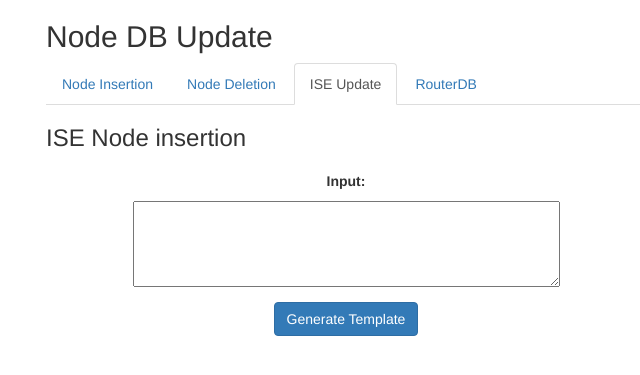
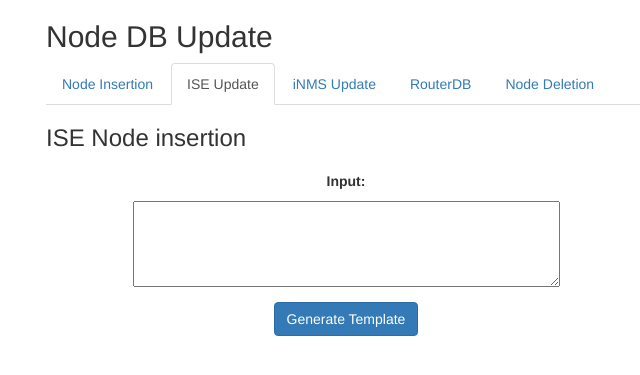
Before and after one commit to suthamk/router, a Flask app: template templates/tabs.html in a window 1280 px wide, after a click on "ISE Update". Shown: the top 375 px of the page, without its empty margins (24-664 px from the left). Run offline with Flask 3, Linux system fonts and the light colour scheme; the template is opened without the code that fills it, so the values that code supplies are empty; some libraries are stand-ins or nearby versions.

Commit message:
modified:   app.py 	modified:   templates/tabs.html

```diff
--- a/app.py
+++ b/app.py
@@ -5,6 +5,7 @@ from datetime import datetime
 import os
 import io
 from openpyxl import Workbook,load_workbook
+from openpyxl.styles import PatternFill,Font, Alignment,Border,Side
 
 
 app = Flask(__name__)
@@ -45,6 +46,57 @@ def create_template(data):
         sheet.append(item)
 
     return template_wb
+
+def create_iNMS_template(data):
+    # Create a new workbook
+    wb = Workbook()
+    sheet = wb.active
+    headers = [
+        "S/N",
+        "Group Name (My Network)",
+        "Hostname",
+        "IP Address",
+        "SNMP Version (SNMPv1 is not allowed)",
+        "Credentials for SNMPv2"
+    ]
+    sheet.append(headers)
+    header_row=sheet[1]
+
+    fill = PatternFill(start_color="99CC00", end_color="99CC00", fill_type="solid")
+    font = Font(bold=True, name='Arial',size=10)
+    font_text=Font(name='Arial',size=10)
+    alignment = Alignment(horizontal='center')
+    border = Border(bottom=Side(border_style="thin"))
+    for cell in header_row:
+        cell.fill = fill
+        cell.font = font
+        cell.alignment = alignment
+        cell.border= border
+    # Write data to the worksheet
+    series_number = 1
+    for item in data:
+        # Check if the length of the item is at least 2
+        if len(item) == 2:
+            # Extract the necessary information from the item
+            group_name = "PCTN - ATN950D" if "ATN950D" in item[0] else "PCTN - ATN910CG"
+            hostname = item[0]
+            ip_address = item[1]
+
+            # Append a new row with the extracted information
+            row_data = [series_number, group_name, hostname, ip_address, 'SNMPv2', 'PCTN-read']
+            sheet.append(row_data)
+
+            series_number += 1
+        else:
+            # Create a separate row for errors
+            error_row = ['Error'] * len(headers)
+            sheet.append(error_row)
+                # Apply borders to the row
+        for cell in sheet[sheet.max_row]:
+            cell.border = border
+            cell.font=font_text
+
+    return wb
 
 def read_data_from_file(file_path):
     with open(file_path, 'r') as file:
@@ -123,7 +175,7 @@ def update_router_db():
 
 @app.route('/download_router_db', methods=['GET'])
 def download_router_db():
-    router_db_file = '/home/rancid/test/router.db'
+    router_db_file = '/home/rancid/router_db/router.db'
     return send_file(router_db_file, as_attachment=True)
 
 @app.route('/generate_template', methods=['POST'])
@@ -162,5 +214,37 @@ def generate_template():
         as_attachment=True,
         download_name='ise_output_file.xlsx'
     )
+
+@app.route('/generate_inms_template',methods=['POST'])
+def generate_inms_template():
+    input_text = request.form['iNMS']
+    # Modify the input.txt file
+    with open('input.txt', 'w') as file:
+        file.write(input_text)
+    # Execute the script located in /home/rancid/test
+    script_path = '/home/rancid/test/app_ise.sh'
+    subprocess.run(['bash', script_path])
+    # Read data from a file (in this case, a CSV file)
+    output_file_path = '/home/rancid/test/output.txt'
+    data = read_data_from_file(output_file_path)
+    # Create the Excel template with data from the file
+    wb = create_iNMS_template(data)
+    # Specify the path for the output file with a dynamic file name
+    current_datetime_str = datetime.now().strftime("%Y%m%d")
+    output_file_name = 'NMS_V2.0_{}.xlsx'.format(current_datetime_str)
+    output_file_path = '/home/rancid/test/{}'.format(output_file_name)
+
+    # Save the workbook to a BytesIO object
+    excel_file = io.BytesIO()
+    wb.save(excel_file)
+    excel_file.seek(0)
+
+    return send_file(
+        excel_file,
+        mimetype='application/vnd.openxmlformats-officedocument.spreadsheetml.sheet',
+        as_attachment=True,
+        download_name= output_file_name
+    )
+
 if __name__ == '__main__':
     app.run(host='0.0.0.0', port=5001, debug=True)
--- a/templates/tabs.html
+++ b/templates/tabs.html
@@ -53,13 +53,14 @@
   <h2>Node DB Update</h2>
   <ul class="nav nav-tabs">
     <li class="active"><a data-toggle="tab" href="#Node-Insertion">Node Insertion</a></li>
+    <li><a data-toggle="tab" href="#ISE">ISE Update</a></li>
+    <li><a data-toggle="tab" href="#iNMS">iNMS Update</a></li>
+    <li><a data-toggle="tab" href="#RouterDB">RouterDB</a></li>
     <li><a data-toggle="tab" href="#Node-Deletion">Node Deletion</a></li>
-    <li><a data-toggle="tab" href="#ISE">ISE Update</a></li>
-    <li><a data-toggle="tab" href="#RouterDB">RouterDB</a></li>
   </ul>
   <div class="tab-content">
     <div id="Node-Insertion" class="tab-pane fade in active">
-        <h3>Node insertion</h1>
+        <h3>Node insertion</h3>
         <form method="POST">
             <label for="Node">Input:</label>
             <br>
@@ -111,12 +112,8 @@
         </form>
         {% endif %}
     </div>
-    <div id="Node-Deletion" class="tab-pane fade">
-      <h3>Node Deletion</h3>
-      <p>To be updated</p>
-    </div>
     <div id="ISE" class="tab-pane fade">
-        <h3>ISE Node insertion</h1>
+        <h3>ISE Node insertion</h3>
         <form method="post" action="{{ url_for('generate_template') }}">
             <label for="ISE_Node">Input:</label>
             <br>
@@ -125,12 +122,27 @@
             <input class="btn btn-primary" type="submit" value="Generate Template">
             <br>
         </form>
-      </div>
+    </div>
+    <div id="iNMS" class="tab-pane fade">
+        <h3>iNMS Node insertion</h3>
+        <form method="post" action="{{ url_for('generate_inms_template') }}">
+            <label for="iNMS">Input:</label>
+            <br>
+            <textarea name="iNMS" id="iNMS" rows="4" cols="50"></textarea>
+            <br>
+            <input class="btn btn-primary" type="submit" value="Generate Template">
+            <br>
+        </form>
+    </div>
     <div id="RouterDB" class="tab-pane fade">
-      <h3>RouterDB</h3>
+        <h3>RouterDB</h3>
         <p>The router.db file was last modified on {{ last_modified_datetime.strftime('%Y-%m-%d %H:%M:%S') }}.</p>
         <p>You can download the latest router.db file here:</p>
         <a href="{{ url_for('download_router_db') }}">Download Router DB</a>
+    </div>
+    <div id="Node-Deletion" class="tab-pane fade">
+        <h3>Node Deletion</h3>
+        <p>To be updated</p>
     </div>
   </div>
 </div>
```
